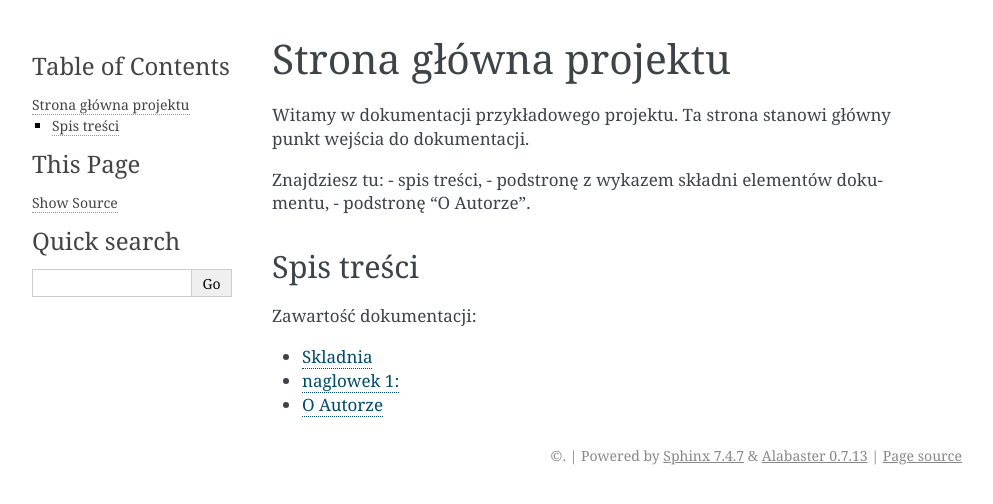
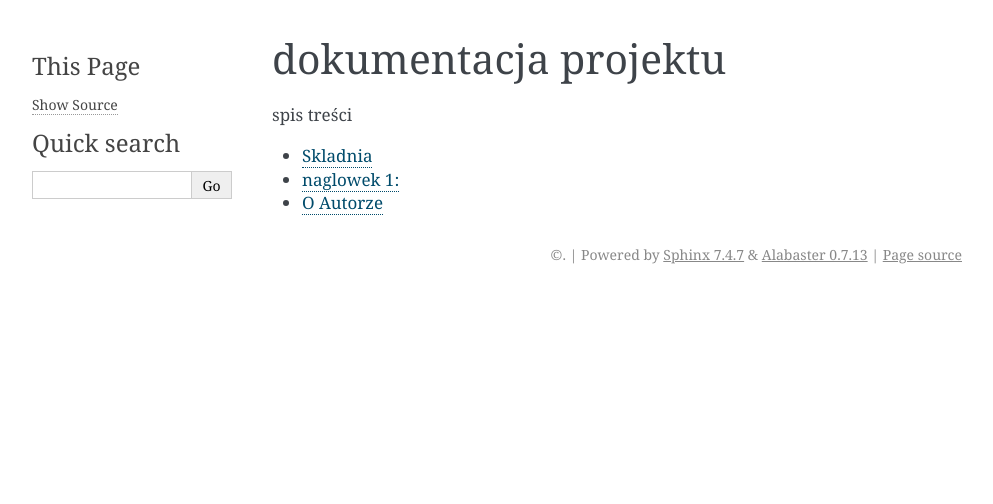
Before and after one commit to PiotrP808/zse-4TPPP-rtd, a Sphinx documentation site: the page built from docs/index.rst, in a window 1280 px wide. Shown: the top 504 px of the page, without its empty margins (148-1141 px from the left). Built offline with Sphinx 7.4.7, drawn with Linux system fonts in a browser that asks for light colours.

Commit message:
Update index.rst

```diff
--- a/docs/index.rst
+++ b/docs/index.rst
@@ -1,21 +1,9 @@
-Strona główna projektu
-======================
-
-Witamy w dokumentacji przykładowego projektu.
-Ta strona stanowi główny punkt wejścia do dokumentacji.
-
-Znajdziesz tu:
-- spis treści,
-- podstronę z wykazem składni elementów dokumentu,
-- podstronę "O Autorze".
-
-
-Spis treści
------------
+dokumentacja projektu
+==============================
 
 .. toctree::
    :maxdepth: 1
-   :caption: Zawartość dokumentacji:
+   :caption: spis treści
 
    skladnia
    autor
```
